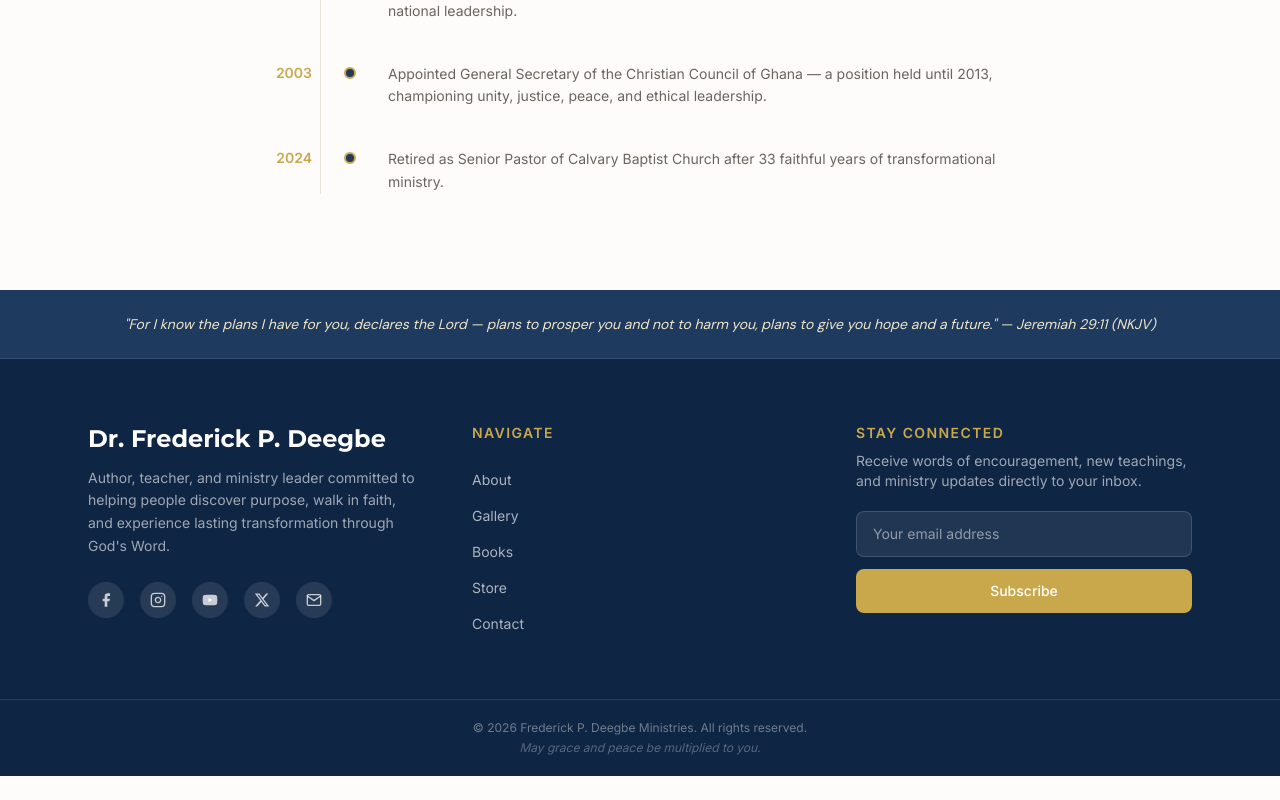
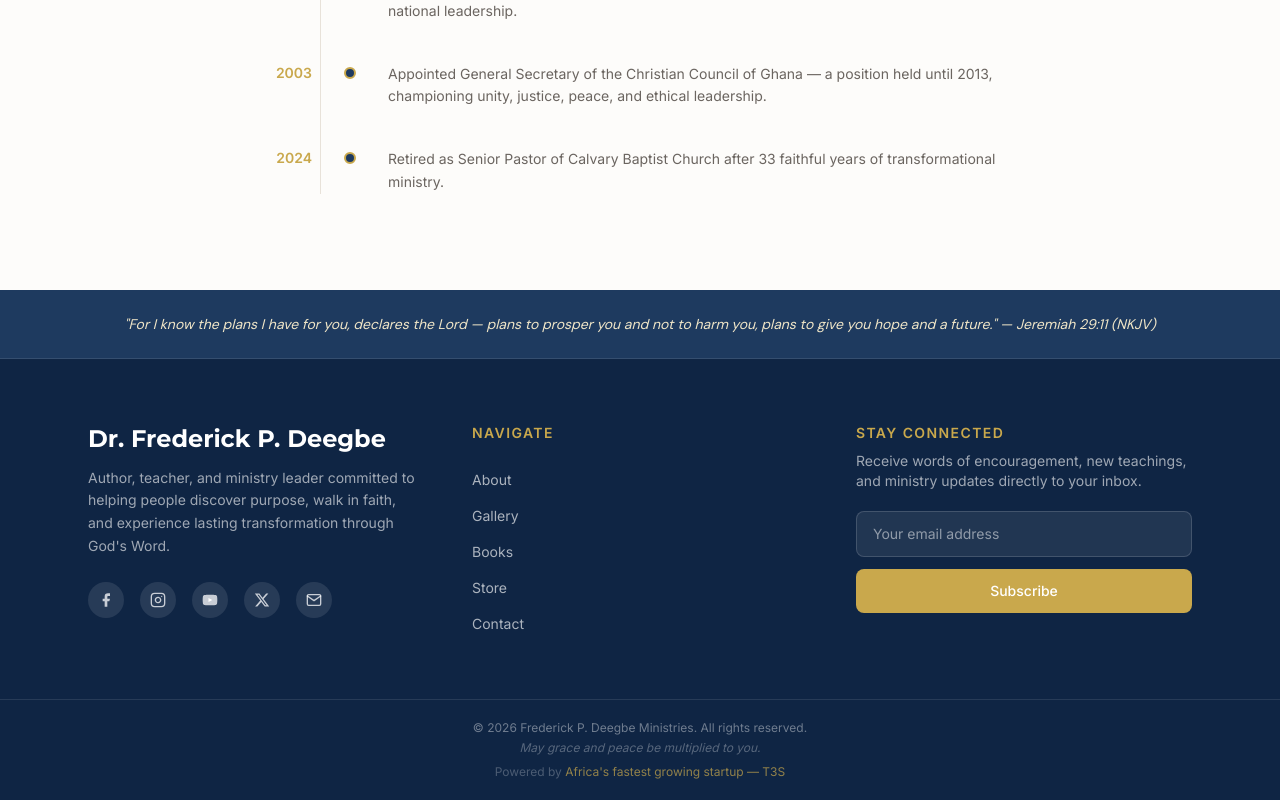
Before and after one commit to m1ch-a3l/Fred_Eegbe, a Next.js app: page /about in a window 1280 px wide. Shown: the part 6462-7262 px from the top of the page. Before the commit the page ends 7238 px from the top, so only its background shows below. Built offline with nearby package versions, Linux system fonts and the light colour scheme.

Commit message:
Footer: add T3S powered-by credit

```diff
--- a/src/components/layout/Footer.tsx
+++ b/src/components/layout/Footer.tsx
@@ -136,6 +136,9 @@ export default function Footer() {
         <p className="mt-1 italic" style={{ color: "rgba(255,255,255,0.3)" }}>
           May grace and peace be multiplied to you.
         </p>
+        <p className="mt-2" style={{ color: "rgba(255,255,255,0.25)" }}>
+          Powered by <span style={{ color: "var(--gold)", opacity: 0.7 }}>Africa's fastest growing startup — T3S</span>
+        </p>
       </div>
     </footer>
   );
```
